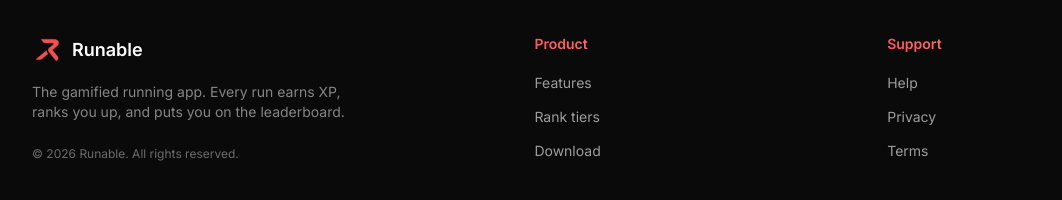
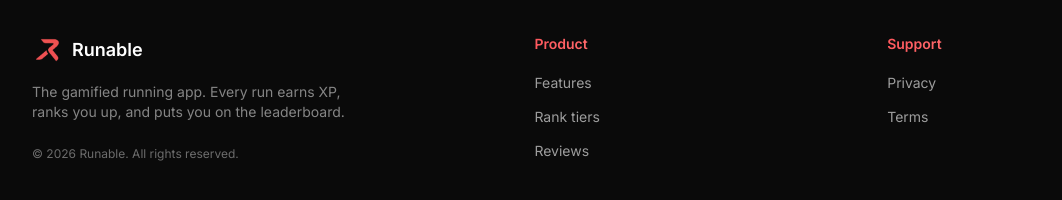
Before and after one commit to clee645/runable-landing-page, a Next.js app: page / in a window 1280 px wide. Shown: the part 6521-6721 px from the top of the page, without its empty margins (16-1078 px from the left). Built offline with nearby package versions, Linux system fonts and the light colour scheme.

Commit message:
footer fixes

```diff
--- a/components/Footer.tsx
+++ b/components/Footer.tsx
@@ -6,13 +6,12 @@ const columns = [
     links: [
       { label: "Features", href: "#features" },
       { label: "Rank tiers", href: "#ranks" },
-      { label: "Download", href: "#download" },
+      { label: "Reviews", href: "#reviews" },
     ],
   },
   {
     heading: "Support",
     links: [
-      { label: "Help", href: "#" },
       { label: "Privacy", href: "/privacy" },
       { label: "Terms", href: "/terms" },
     ],
```
